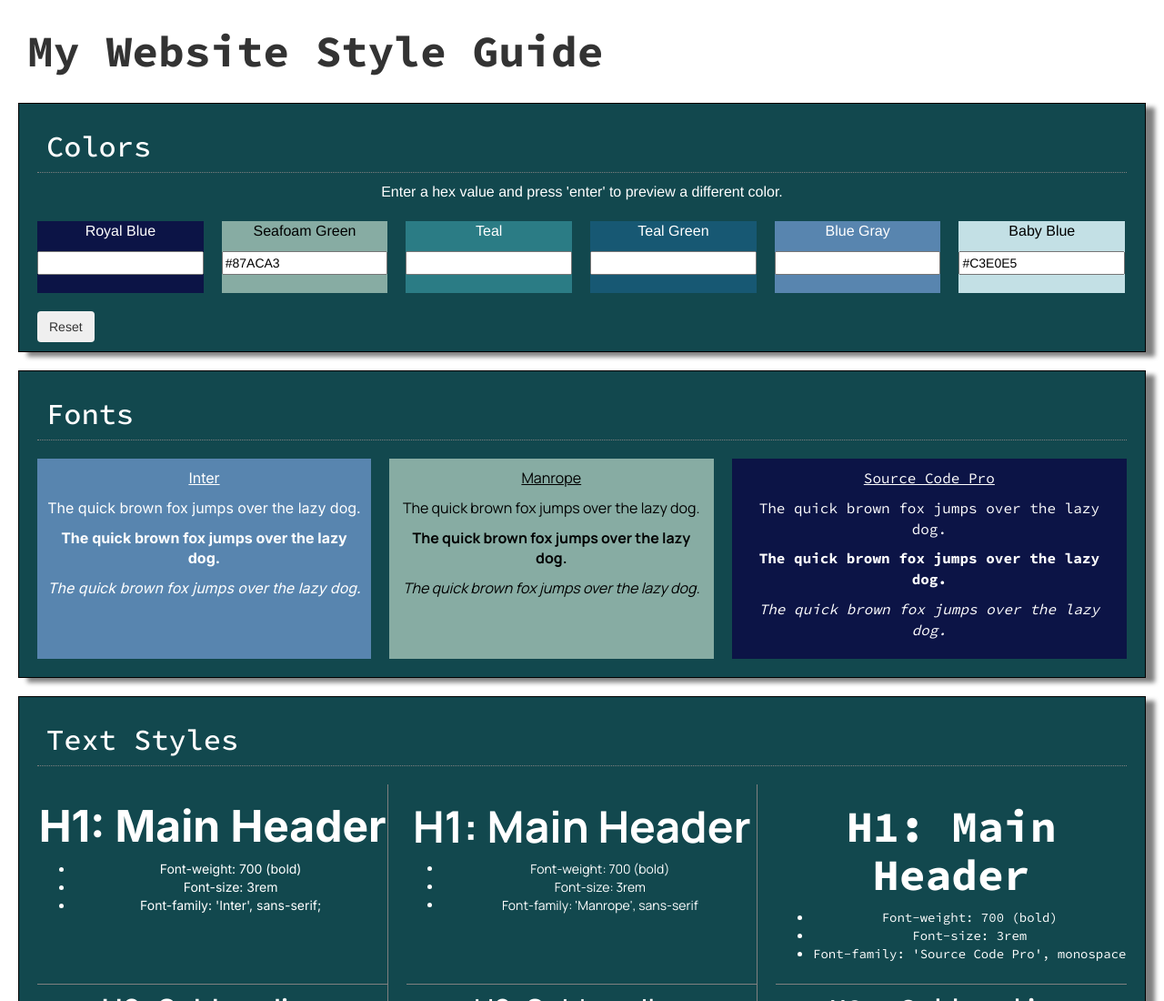
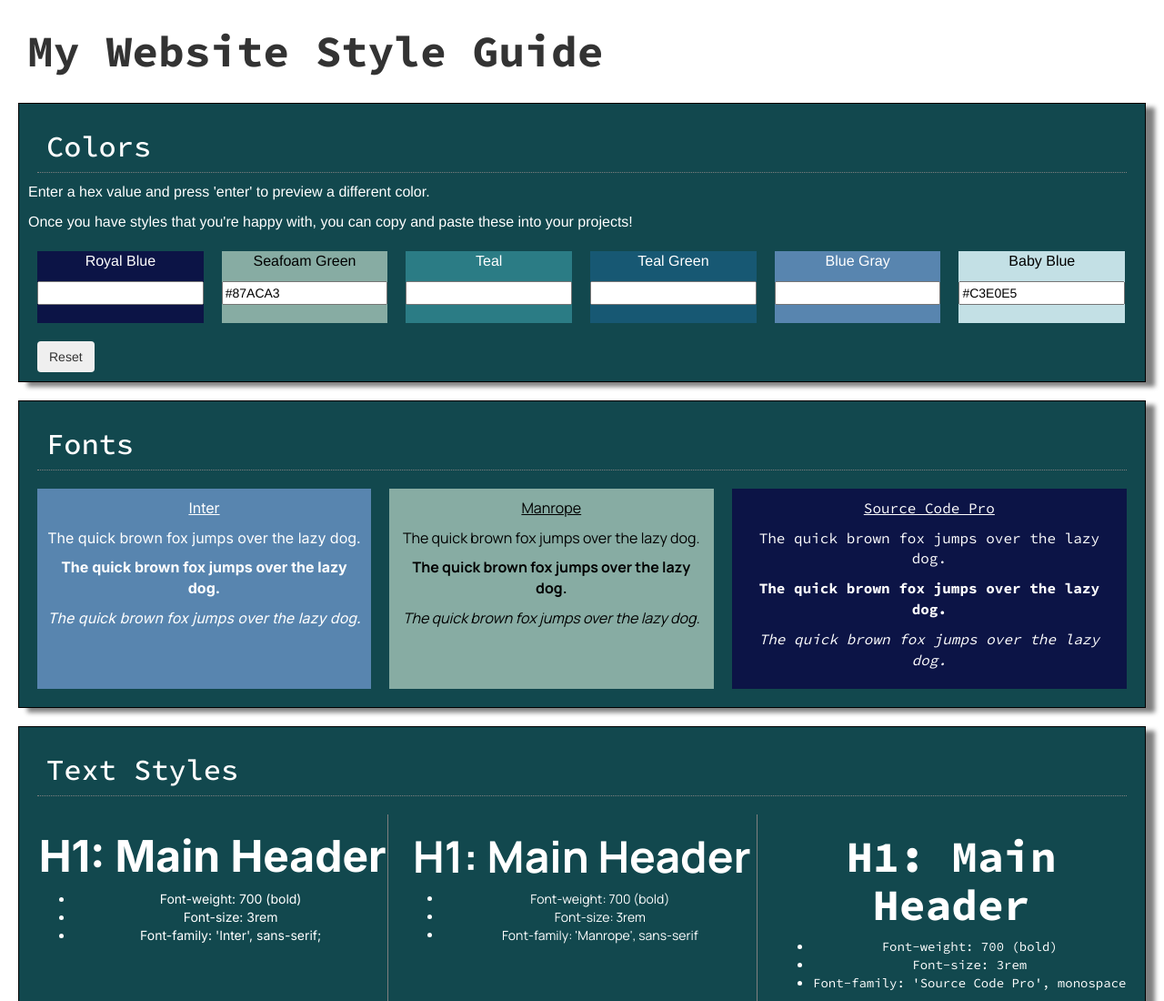
Before and after one commit to JamieBarlow/design-system, a plain HTML site: page index.html in a window 1280 px wide. Shown: the top 1100 px of the page at 91% size. Drawn offline with nearby package versions, Linux system fonts and the light colour scheme.

Commit message:
change paragraph text

```diff
--- a/index.html
+++ b/index.html
@@ -22,7 +22,8 @@
     <main>
         <div class="container-j">
             <h2 class="source-code-pro underline left text-white">Colors</h2>
-            <p class="text-white">Enter a hex value and press 'enter' to preview a different color.</p>
+            <p class="text-white left">Enter a hex value and press 'enter' to preview a different color.</p>
+            <p class="text-white left">Once you have styles that you're happy with, you can copy and paste these into your projects!</p>
             <div class="container-j-panel">
                 <div class="color-panel color-1">
                     <p class="color-label">Royal Blue</p>
```
